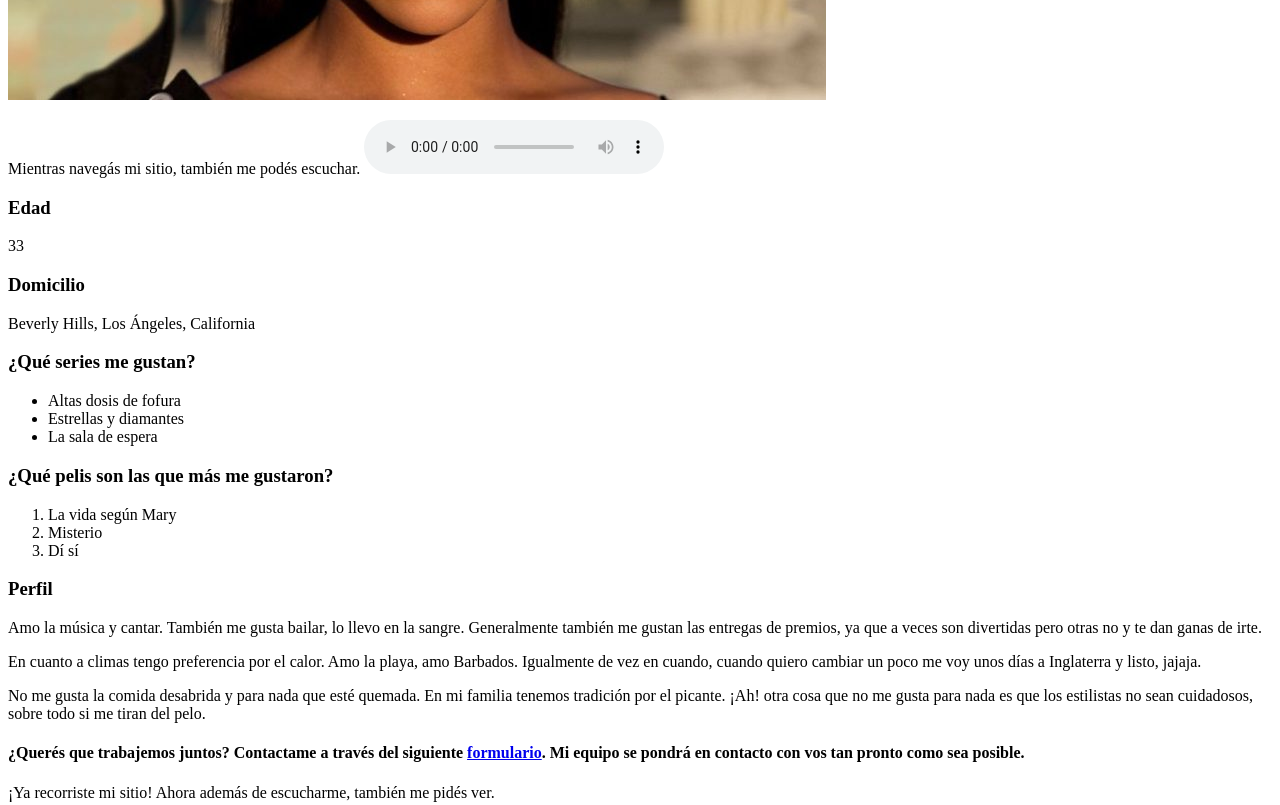
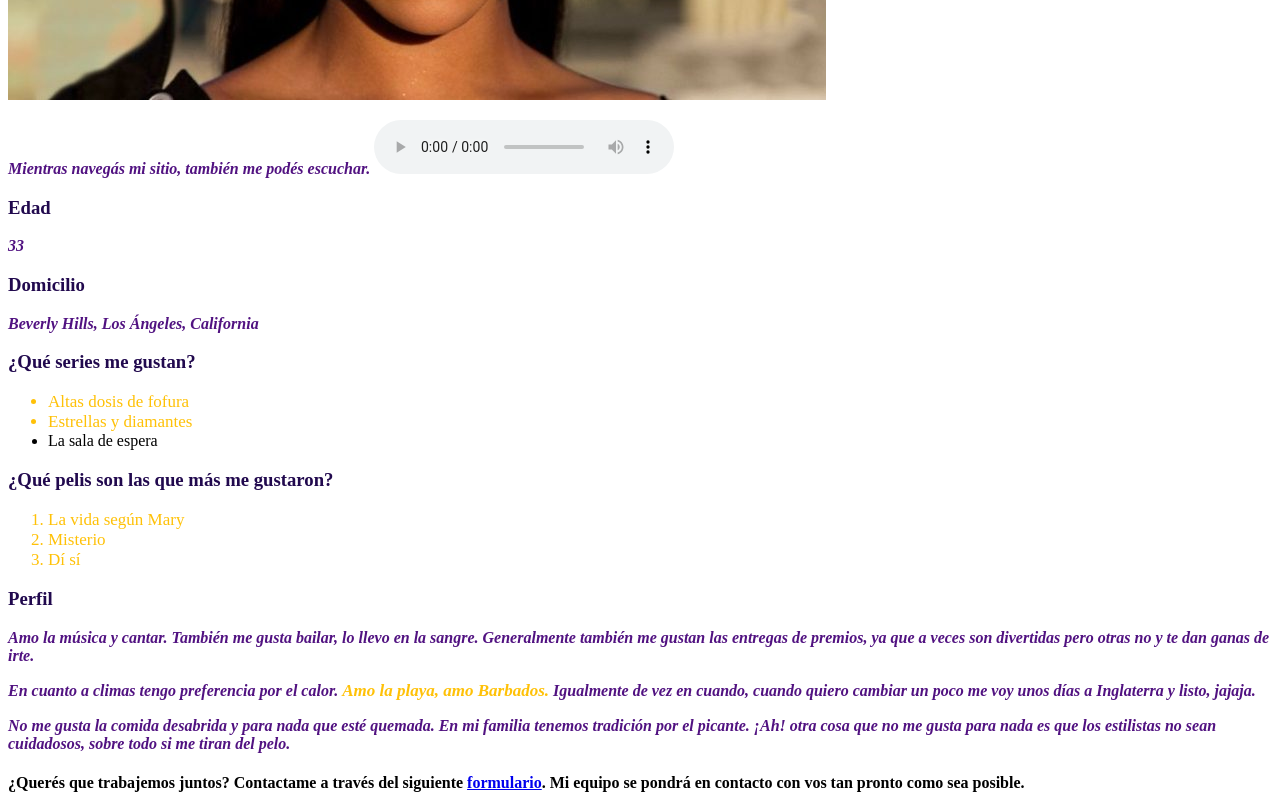
Before and after one commit to ABoscatto/diplomaturafullstack, a plain HTML site: page M1/Unidad 3/CV.html in a window 1280 px wide. Shown: the part 440-1245 px from the top of the page. Drawn offline with Linux system fonts and the light colour scheme.

Commit message:
vinculacion de CSS

```diff
--- a/M1/Unidad 3/CV.html
+++ b/M1/Unidad 3/CV.html
@@ -5,6 +5,7 @@
     <meta http-equiv="X-UA-Compatible" content="IE=edge">
     <meta name="viewport" content="width=device-width, initial-scale=1.0">
     <title>Bad G Hoja</title>
+    <link rel="stylesheet" href="../Unidad 4/hoja_estilos.css">
 </head>
 <body>
     <!-- Sujeto a modificaciones-->
@@ -18,19 +19,19 @@
     <p>Beverly Hills, Los Ángeles, California</p>
     <h3>¿Qué series me gustan?</h3>
     <ul>
-        <li>Altas dosis de fofura</li>
-        <li>Estrellas y diamantes</li>
+        <li class="destaque">Altas dosis de fofura</li>
+        <li class="destaque">Estrellas y diamantes</li>
         <li>La sala de espera</li>
     </ul>
     <h3>¿Qué pelis son las que más me gustaron?</h3>
-    <ol>
+    <ol class="destaque">
         <li>La vida según Mary</li>
         <li>Misterio</li>
         <li>Dí sí</li>
     </ol>
     <h3>Perfil</h3>
     <p>Amo la música y cantar. También me gusta bailar, lo llevo en la sangre. Generalmente también me gustan las entregas de premios, ya que a veces son divertidas pero otras no y te dan ganas de irte.</p>
-    <p>En cuanto a climas tengo preferencia por el calor. Amo la playa, amo Barbados. Igualmente de vez en cuando, cuando quiero cambiar un poco me voy unos días a Inglaterra y listo, jajaja.</p>
+    <p>En cuanto a climas tengo preferencia por el calor. <span class="destaque"> Amo la playa, amo Barbados.</span> Igualmente de vez en cuando, cuando quiero cambiar un poco me voy unos días a Inglaterra y listo, jajaja.</p>
     <p>No me gusta la comida desabrida y para nada que esté quemada. En mi familia tenemos tradición por el picante. ¡Ah! otra cosa que no me gusta para nada es que los estilistas no sean cuidadosos, sobre todo si me tiran del pelo.</p>
     <h4>¿Querés que trabajemos juntos? Contactame a través del siguiente <a href="Formulario.html" target="_blank">formulario</a>. Mi equipo se pondrá en contacto con vos tan pronto como sea posible.</h4>
     <p>¡Ya recorriste mi sitio! Ahora además de escucharme, también me pidés ver.</p>
```
Also changed, not shown: M1/Unidad 3/Formulario.html (+1 -0 lines).
